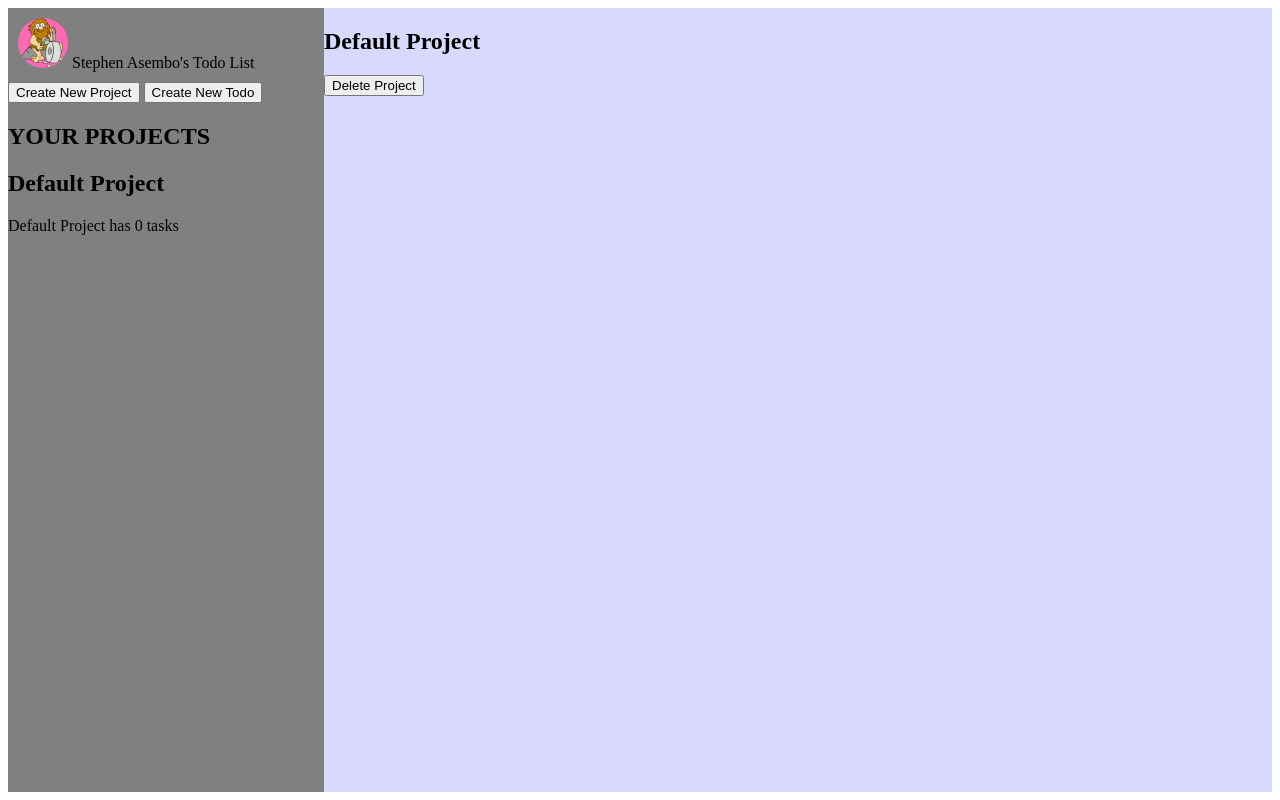
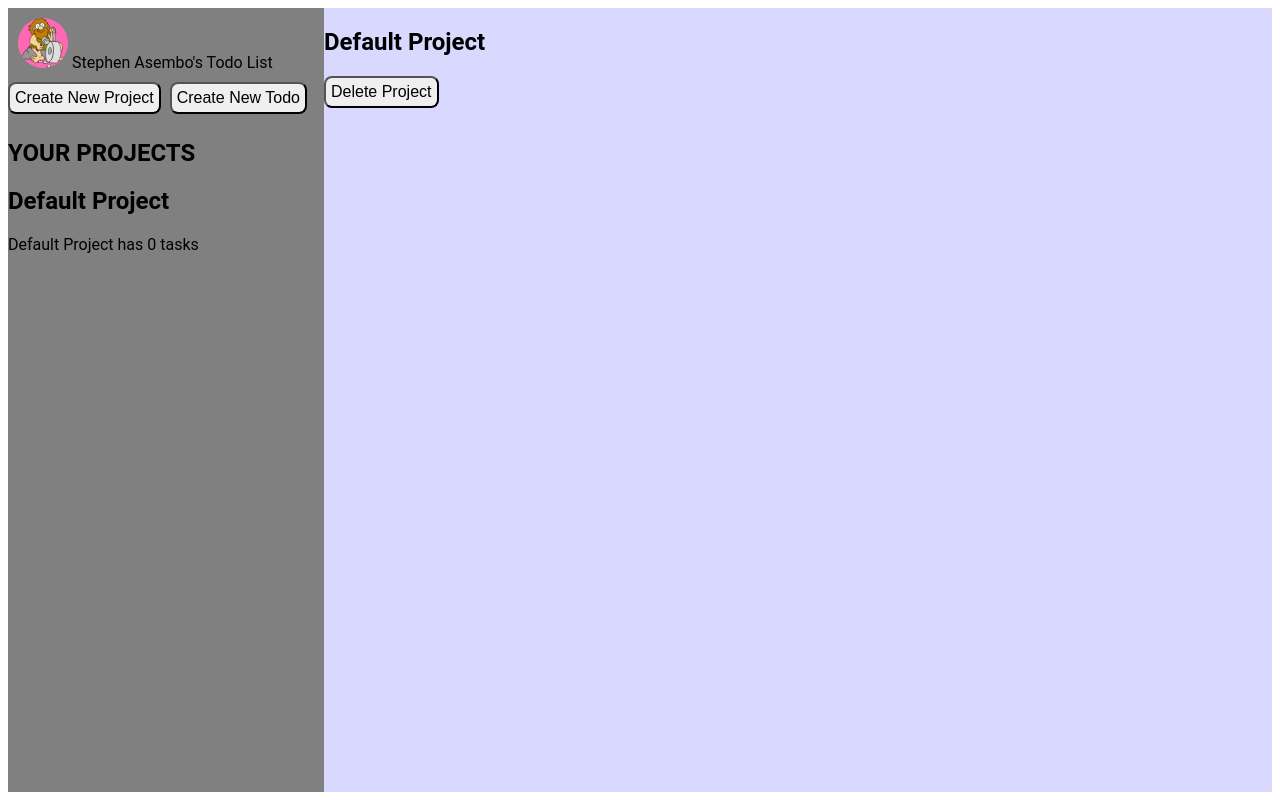
Before and after one commit to Stephenasembo/Todo-list, a website built with webpack: page src/index.html in a window 1280 px wide. Built offline with nearby package versions, Linux system fonts and the light colour scheme.

Commit message:
Apply Styling

```diff
--- a/src/styles.css
+++ b/src/styles.css
@@ -4,6 +4,7 @@ html{
 
 body{
     height: 98%;
+    font-family: Roboto, system-ui, -apple-system, BlinkMacSystemFont, 'Segoe UI', Oxygen, Ubuntu, Cantarell, 'Open Sans', 'Helvetica Neue', sans-serif;
 }
 
 .sidebar {
@@ -29,3 +30,11 @@ body{
 .profile {
     margin: 10px;
 }
+
+button {
+    font-size: 16px;
+    padding: 5px;
+    border-radius: 8px;
+    margin-right: 5px;
+    margin-bottom: 5px;
+}
--- a/src/task-styles.css
+++ b/src/task-styles.css
@@ -1,5 +1,7 @@
 .taskDiv{
-    border: 1px solid blue;
+    border: 1px solid black;
+    padding: 5px;
+    padding-left: 10px;
 }
 
 .lowImportance{
```
